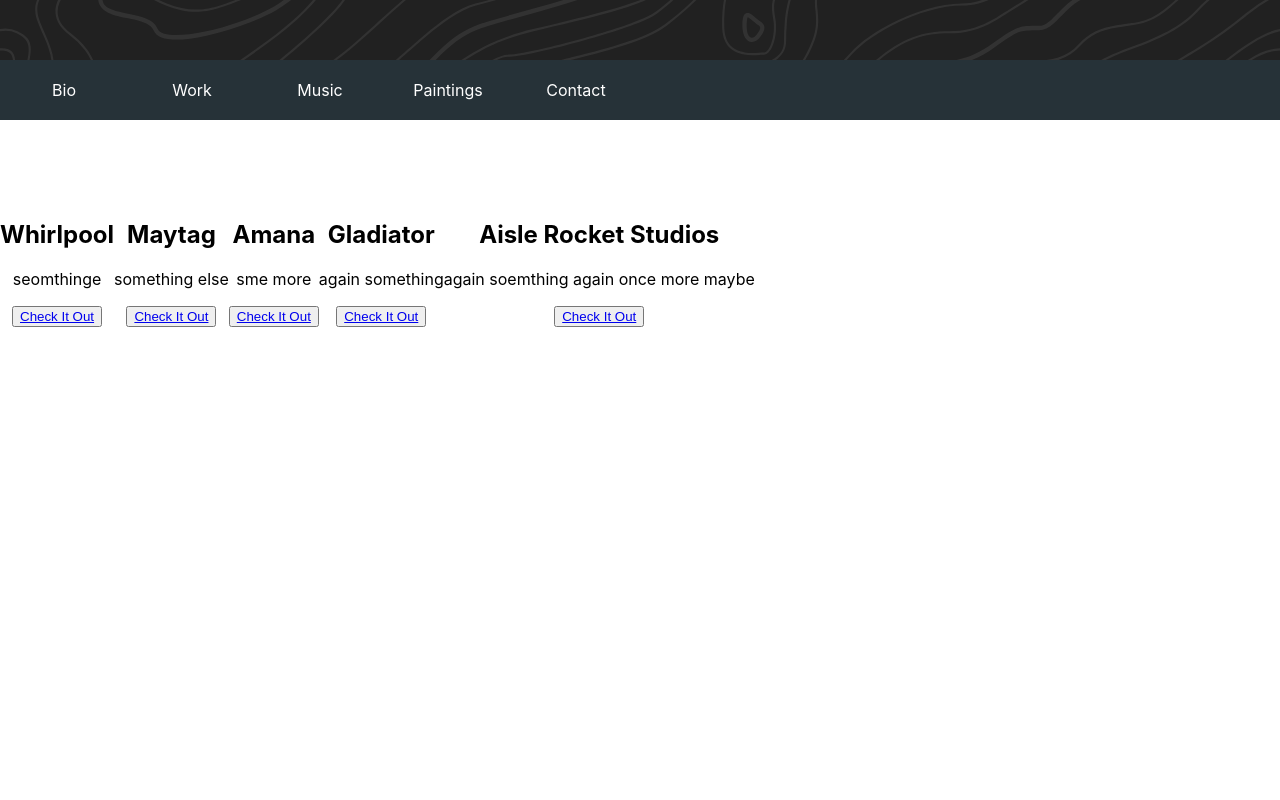
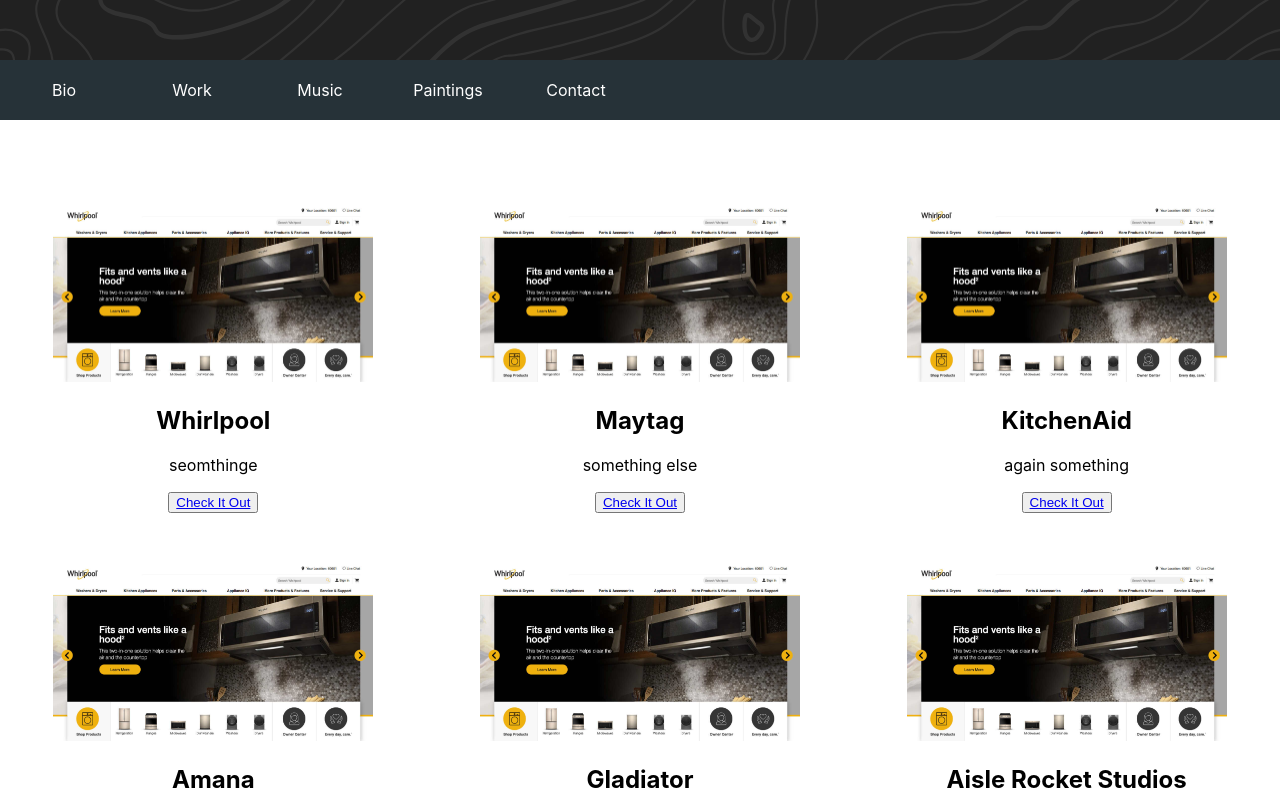
Before and after one commit to uelski/portfolio-site, a React (Create React App) app: page / in a window 1280 px wide. Shown: the part 740-1540 px from the top of the page. Built offline with nearby package versions, Linux system fonts and the light colour scheme.

Commit message:
start of styling for work cards and pulling in screenshots

```diff
--- a/src/App.scss
+++ b/src/App.scss
@@ -3,6 +3,8 @@
 @import 'styles/_navigation.scss';
 @import 'styles/_section.scss';
 @import 'styles/_work-card.scss';
+@import 'styles/helpers';
+@import 'styles/section-work';
 .App {
   text-align: center;
 }
--- a/src/components/Masthead.js
+++ b/src/components/Masthead.js
@@ -24,7 +24,7 @@
             <div className="masthead-container">
                 <div className="masthead-content-container">
                     <h1>Sam Vredenburgh</h1>
-                    <ul>
+                    <ul className="flex">
                         {linkList}
                     </ul>
 
--- a/src/components/Navigation.js
+++ b/src/components/Navigation.js
@@ -43,7 +43,7 @@
         })
         return (
             <div className='navigation-container'>
-                <ul>
+                <ul className="flex">
                     {navLinkList}
                 </ul>
             </div>
--- a/src/components/SectionWork.js
+++ b/src/components/SectionWork.js
@@ -1,5 +1,6 @@
 import React, { Component } from 'react';
 import WorkCard from './WorkCard';
+import whirlpoolImage from '../images/whirlpool-screenshot.jpg';
 
 class Work extends Component {
     constructor(props) {
@@ -10,38 +11,57 @@
             {
                 headline: 'Whirlpool',
                 copy: 'seomthinge',
-                link: 'https://www.whirlpool.com/'
+                link: 'https://www.whirlpool.com/',
+                imgSrc: whirlpoolImage,
+                imgAlt: 'Whirlpool Card Image'
             },
             {
                 headline: 'Maytag',
                 copy: 'something else',
-                link: 'https://www.maytag.com/'
+                link: 'https://www.maytag.com/',
+                imgSrc: whirlpoolImage,
+                imgAlt: 'Maytag Card Image'
+            },
+            {
+                headline: 'KitchenAid',
+                copy: 'again something',
+                link: 'https://www.kitchenaid.com/',
+                imgSrc: whirlpoolImage,
+                imgAlt: 'Gladiator Card Image'
             },
             {
                 headline: 'Amana',
                 copy: 'sme more',
-                link: 'https://www.amana.com/'
+                link: 'https://www.amana.com/',
+                imgSrc: whirlpoolImage,
+                imgAlt: 'Amana Card Image'
             },
             {
                 headline: 'Gladiator',
                 copy: 'again something',
-                link: 'https://www.gladiatorgarageworks.com/'
+                link: 'https://www.gladiatorgarageworks.com/',
+                imgSrc: whirlpoolImage,
+                imgAlt: 'Gladiator Card Image'
             },
             {
                 headline: 'Aisle Rocket Studios',
                 copy: 'again soemthing again once more maybe',
-                link: 'http://aislerocket.com/'
+                link: 'http://aislerocket.com/',
+                imgSrc: whirlpoolImage,
+                imgAlt: 'Ars Card Image'
             }
         ]
         const cardNavs = cardList.map((card) => {
             return (
-                <WorkCard headline={card.headline} copy={card.copy} link={card.link} />
+                <WorkCard key={card.link} imgSrc={card.imgSrc} imgAlt={card.imgAlt} headline={card.headline} copy={card.copy} link={card.link} />
             )
         })
         return(
-            <div ref={this.props.refPass} className="page-section section--work">
-                {cardNavs}
-            </div>
+            <section ref={this.props.refPass} className="page-section section--work">
+                <div className="inner-container flex">
+                    {cardNavs}
+                </div>
+            </section>
         )
     }
 }
--- a/src/components/WorkCard.js
+++ b/src/components/WorkCard.js
@@ -8,7 +8,7 @@
             <div className="work-card-container">
 
                 <div className="work-card-image-container">
-                    <img src="" alt=""/>
+                    <img src={this.props.imgSrc} alt={this.props.imgAlt} />
                 </div>
                 <div className="work-card-copy-container">
                     <h2>{this.props.headline}</h2>
--- /dev/null
+++ b/src/styles/_helpers.scss
@@ -0,0 +1,7 @@
+.flex {
+    display: flex;
+
+    &.col {
+        flex-direction: column;
+    }
+}
--- a/src/styles/_masthead.scss
+++ b/src/styles/_masthead.scss
@@ -12,7 +12,6 @@
         color: white;
 
         ul {
-            display: flex;
             justify-content: space-around;
             padding: 0;
             width: 100%;
--- a/src/styles/_navigation.scss
+++ b/src/styles/_navigation.scss
@@ -5,7 +5,6 @@
     ul {
         margin: 0;
         padding: 20px 0;
-        display: flex;
         width: 50%;
         li {
             list-style: none;
--- /dev/null
+++ b/src/styles/_section-work.scss
@@ -0,0 +1,6 @@
+.section--work {
+    .inner-container {
+        justify-content: space-around;
+        flex-wrap: wrap;
+    }
+}
--- a/src/styles/_section.scss
+++ b/src/styles/_section.scss
@@ -2,9 +2,6 @@
     height: 1000px;
     padding-top: 60px;
 
-    &.section--work {
-        display: flex;
-    }
 
     &.section--music{
         background: black;
--- a/src/styles/_work-card.scss
+++ b/src/styles/_work-card.scss
@@ -1,5 +1,11 @@
 .work-card {
     &-container {
-
+        padding: 2vw;
+    }
+    &-image-container {
+        width: 25vw;
+        img {
+            max-width: 100%;
+        }
     }
 }
```
Also changed, not shown: src/images/whirlpool-screenshot.jpg (added).
